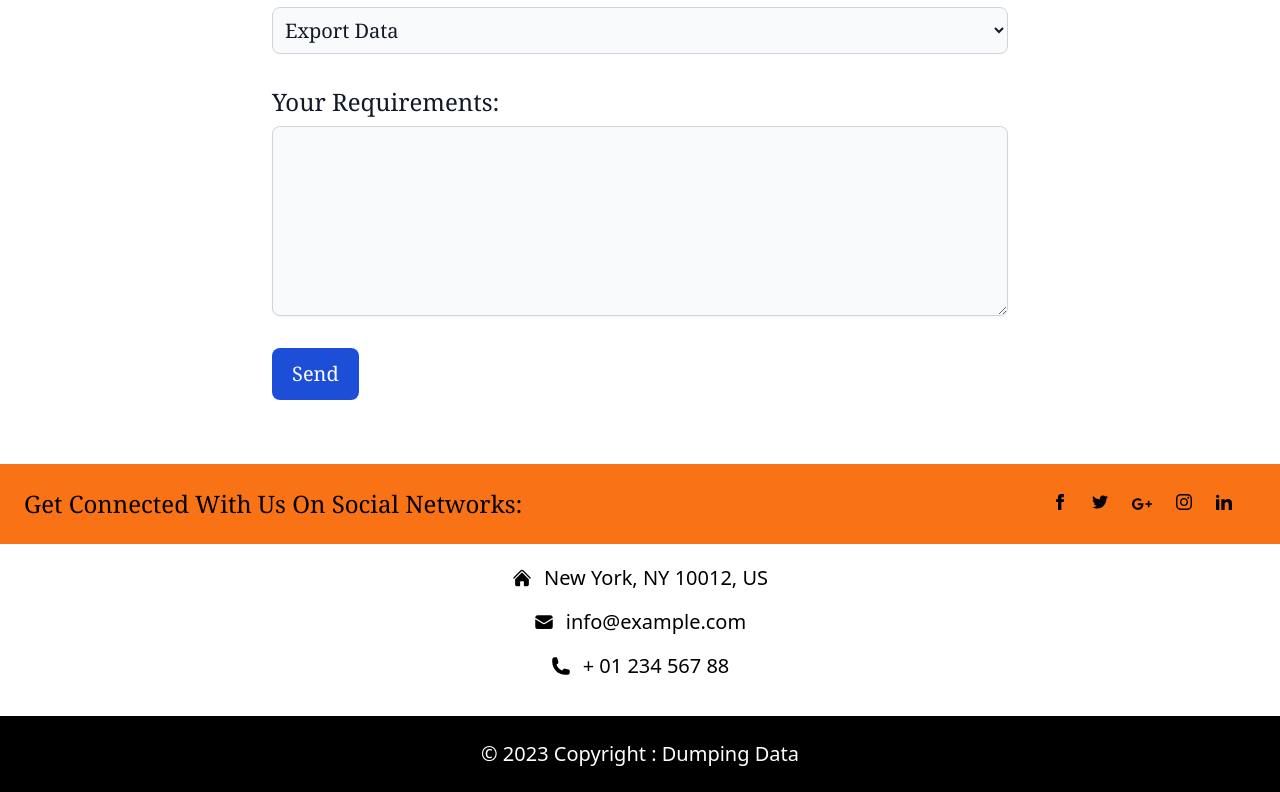
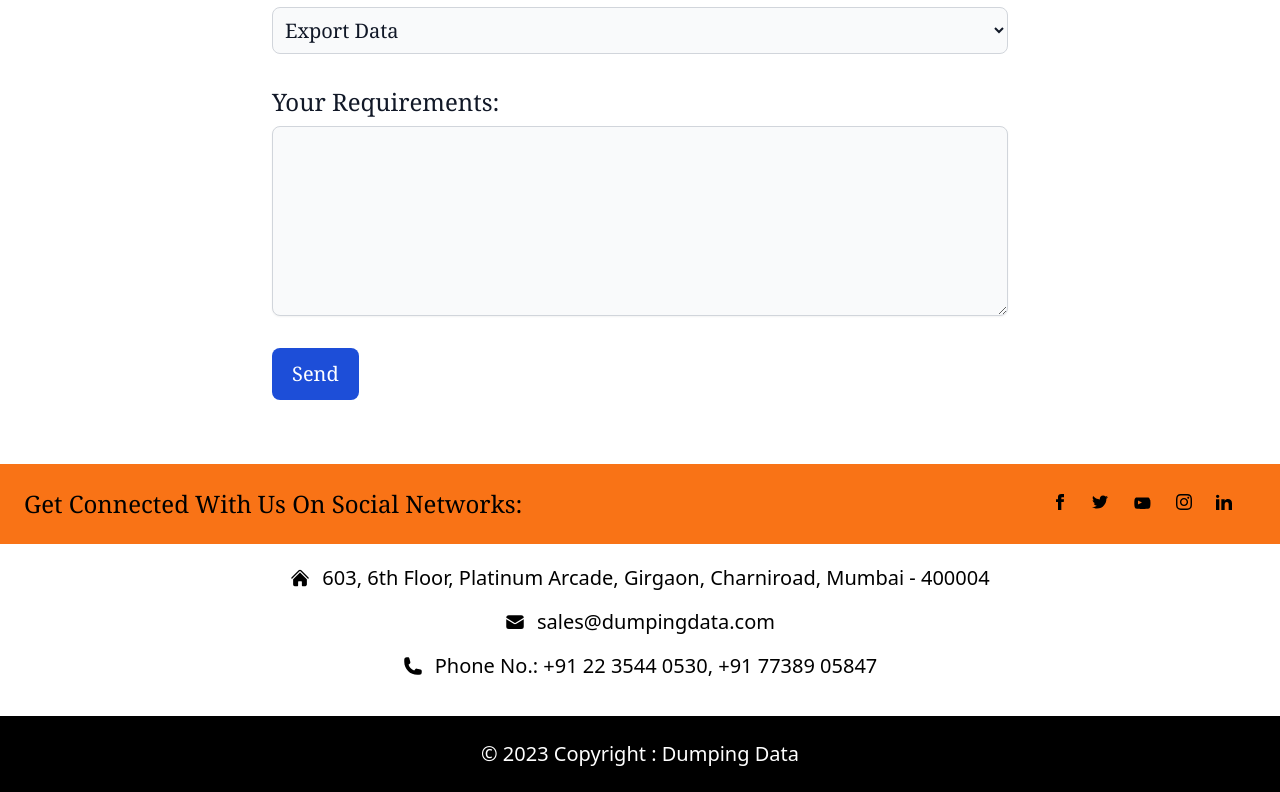
Before and after one commit to mishraroushan/dumpingdata, a Next.js app: page / in a window 1280 px wide. Shown: the part 6171-6963 px from the top of the page. Built offline with nearby package versions, Linux system fonts and the light colour scheme.

Commit message:
Update Footer.js

```diff
--- a/components/Footer.js
+++ b/components/Footer.js
@@ -35,8 +35,10 @@ export default function Footer(){
               </svg>
             </Link>
             <Link
-              href="#!"
-              className="mr-6  text-black hover:text-white"
+              href="https://youtu.be/EQuEHmyWK2A"
+              className="mr-6 text-black hover:text-white"
+             target="_blank"
+             rel="noopener noreferrer"
              >
             <svg
              xmlns="http://www.w3.org/2000/svg"
@@ -45,12 +47,11 @@ export default function Footer(){
               viewBox="0 0 24 24"
             >
            <path
-                  d="M7 11v2.4h3.97c-.16 1.029-1.2 3.02-3.97 3.02-2.39 0-4.34-1.979-4.34-4.42 0-2.44 1.95-4.42 4.34-4.42 1.36 0 2.27.58 2.79 1.08l1.9-1.83c-1.22-1.14-2.8-1.83-4.69-1.83-3.87 0-7 3.13-7 7s3.13 7 7 7c4.04 0 6.721-2.84 6.721-6.84 0-.46-.051-.81-.111-1.16h-6.61zm0 0 17 2h-3v3h-2v-3h-3v-2h3v-3h2v3h3v2z"
-                  fillRule="evenodd"
-                  clipRule="evenodd"
+            d="M21.58 7.19s-.2-1.391-.815-2.003c-.756-.797-1.514-.8-1.879-.847-2.63-.19-6.576-.19-6.576-.19h-.006s-3.947 0-6.576.19c-.366.047-1.123.05-1.879.847-.615.612-.815 2.003-.815 2.003s-.26 1.644-.26 3.29v1.044c0 1.644 .26 3.29 .26 3.29s .2 1.391 .815 2.003c .756 .797 1.751 .771 2.19 .855 1.6 .153 6.49 .195 6.6 .195s3.945-.006 6.576-.195c .366-.047 1.123-.05 1.879-.847 .615-.612 .815-2.003 .815-2.003s .26-1.644 .26-3.29v-1.044c-.006-1.644-.266-3.29-.266-3.29zm-14.41 5.503l-.005-4.8 4.76 2.396-4.755 2.404z"
           />
           </svg>
           </Link>
+
             <Link
               href="#!"
               className="mr-6  text-black hover:text-white"
@@ -65,8 +66,10 @@ export default function Footer(){
               </svg>
             </Link>
             <Link
-              href="#!"
-              className="mr-6  text-black hover:text-white"
+              href="https://www.linkedin.com/in/dumping-data-4355b2281"
+              className="mr-6 text-black hover:text-white"
+              target="_blank"
+              rel="noopener noreferrer"
             >
               <svg
                 xmlns="http://www.w3.org/2000/svg"
@@ -90,7 +93,7 @@ export default function Footer(){
               <path d="M11.47 3.84a.75.75 0 011.06 0l8.69 8.69a.75.75 0 101.06-1.06l-8.689-8.69a2.25 2.25 0 00-3.182 0l-8.69 8.69a.75.75 0 001.061 1.06l8.69-8.69z" />
               <path d="M12 5.432l8.159 8.159c.03.03.06.058.091.086v6.198c0 1.035-.84 1.875-1.875 1.875H15a.75.75 0 01-.75-.75v-4.5a.75.75 0 00-.75-.75h-3a.75.75 0 00-.75.75V21a.75.75 0 01-.75.75H5.625a1.875 1.875 0 01-1.875-1.875v-6.198a2.29 2.29 0 00.091-.086L12 5.43z" />
             </svg>
-            New York, NY 10012, US
+            603, 6th Floor, Platinum Arcade, Girgaon, Charniroad, Mumbai - 400004
           </div>
           <div className="mb-4 flex items-center justify-center md:justify-center text-xs sm:text-sm md:text-md lg:text-lg xl:text-xl font-base">
             <svg
@@ -102,7 +105,7 @@ export default function Footer(){
               <path d="M1.5 8.67v8.58a3 3 0 003 3h15a3 3 0 003-3V8.67l-8.928 5.493a3 3 0 01-3.144 0L1.5 8.67z" />
               <path d="M22.5 6.908V6.75a3 3 0 00-3-3h-15a3 3 0 00-3 3v.158l9.714 5.978a1.5 1.5 0 001.572 0L22.5 6.908z" />
             </svg>
-            info@example.com
+            sales@dumpingdata.com
           </div>
           <div className="mb-4 flex items-center justify-center md:justify-center text-xs sm:text-sm md:text-md lg:text-lg xl:text-xl font-base">
             <svg
@@ -117,7 +120,7 @@ export default function Footer(){
                 clipRule="evenodd"
               />
             </svg>
-            + 01 234 567 88
+            Phone No.: +91 22 3544 0530,  +91 77389 05847
           </div>
         </div>
 
```
Lines whose indentation alone changed are shown as unchanged.
